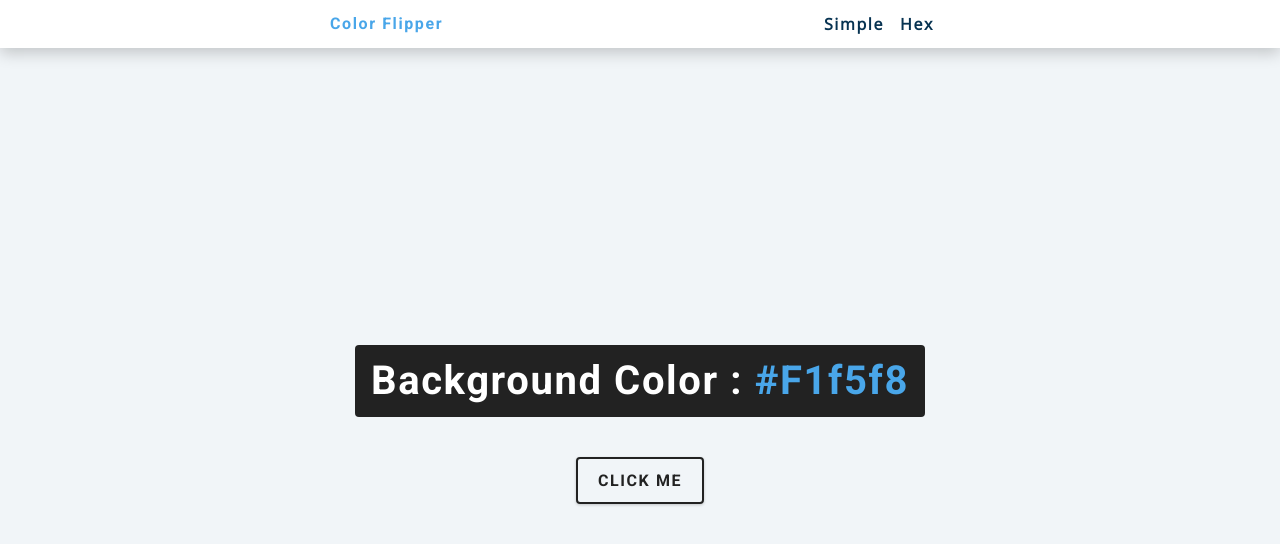
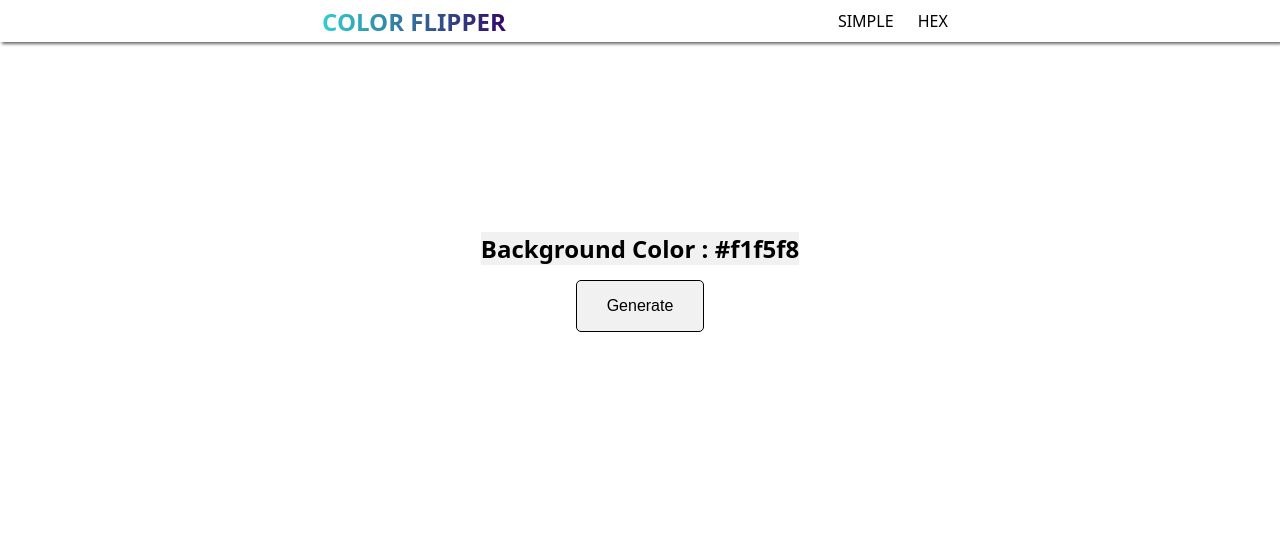
Before and after one commit to imatularyan/color-flipper, a plain HTML site: page index.html in a window 1280 px wide. Drawn offline with nearby package versions, Linux system fonts and the light colour scheme.

Commit message:
Performance

```diff
--- a/hex.js
+++ b/Hex/hex.js
@@ -2,6 +2,7 @@ const hex = [0, 1, 2, 3, 4, 5, 6, 7, 8, 9, "A", "B", "C", "D", "E", "F"];
 
 const btn = document.getElementById('btn');
 const color = document.querySelector('.color');
+
 
 btn.addEventListener('click', function(){
     let hexColor = '#';
--- /dev/null
+++ b/index.css
@@ -0,0 +1,45 @@
+* {
+    margin: 0;
+    padding: 0;
+}
+body {
+    font-family: system-ui, -apple-system, BlinkMacSystemFont, 'Segoe UI', Roboto, Oxygen, Ubuntu, Cantarell, 'Open Sans', 'Helvetica Neue', sans-serif;
+}
+.nav-center {
+    display: flex;
+    justify-content: space-evenly;
+    align-items: center;
+    box-shadow: 2px 2px 3px dimgray;
+    background-color: white;
+}
+.title {
+	background: linear-gradient(to right, #30CFD0 0%, #330867 100%);
+	-webkit-background-clip: text;
+	-webkit-text-fill-color: transparent;
+}
+.nav-links > li, a {
+    display: inline-flex;
+    list-style: none;
+    margin: 5px;
+    text-decoration: none;
+    color: black;
+}
+main {
+    display: flex;
+    justify-content: center;
+    align-items: center;
+    text-align: center;
+    height: 60vh;
+}
+#btn {
+    border: 1px solid black;
+    font-size: 16px;
+    padding: 16px 30px;
+    cursor: pointer;
+    border-radius: 5px;
+    background-color: #f1f1f1;
+    margin-top: 15px;
+}
+h2 {
+    background-color: #f1f1f1;
+}
--- a/index.html
+++ b/index.html
@@ -1,31 +1,32 @@
 <!DOCTYPE html>
 <html lang="en">
-  <head>
-    <meta charset="UTF-8" />
-    <meta name="viewport" content="width=device-width, initial-scale=1.0" />
-    <title>Color Flipper || Simple</title>
-    <link rel="stylesheet" href="styles.css" />
-  </head>
+<head>
+  <meta charset="UTF-8">
+  <meta http-equiv="X-UA-Compatible" content="IE=edge">
+  <meta name="viewport" content="width=device-width, initial-scale=1.0">
+  <title>Color Flipper || Simple</title>
+  <link rel="stylesheet" href="index.css" />
+</head>
   <body>
     <nav>
     <div class="nav-center">
-      <h4>color flipper</h4>
+      <h2 class="title">COLOR FLIPPER</h2>
       <ul class="nav-links">
         <li>
-          <a href="index.html">simple</a>
+          <a href="index.html">SIMPLE</a>
         </li>
         <li>
-          <a href="hex.html">hex</a>
+          <a href="./Hex/hex.html">HEX</a>
         </li>
       </ul>
     </div>
   </nav>
   <main>
     <div class="container">
-      <h2>background color : <span class="color">
+      <h2>Background Color : <span class="color">
         #f1f5f8
       </span></h2>
-      <button class="btn btn-hero" id="btn">click me</button>
+      <button id="btn">Generate</button>
     </div>
   </main>
     <script src="app.js"></script>
--- a/styles.css
+++ /dev/null
@@ -1,234 +0,0 @@
-/*
-===============
-Fonts
-===============
-*/
-@import url("https://fonts.googleapis.com/css?family=Open+Sans|Roboto:400,700&display=swap");
-
-/*
-===============
-Variables
-===============
-*/
-
-:root {
-  /* dark shades of primary color*/
-  --clr-primary-1: hsl(205, 86%, 17%);
-  --clr-primary-2: hsl(205, 77%, 27%);
-  --clr-primary-3: hsl(205, 72%, 37%);
-  --clr-primary-4: hsl(205, 63%, 48%);
-  /* primary/main color */
-  --clr-primary-5: hsl(205, 78%, 60%);
-  /* lighter shades of primary color */
-  --clr-primary-6: hsl(205, 89%, 70%);
-  --clr-primary-7: hsl(205, 90%, 76%);
-  --clr-primary-8: hsl(205, 86%, 81%);
-  --clr-primary-9: hsl(205, 90%, 88%);
-  --clr-primary-10: hsl(205, 100%, 96%);
-  /* darkest grey - used for headings */
-  --clr-grey-1: hsl(209, 61%, 16%);
-  --clr-grey-2: hsl(211, 39%, 23%);
-  --clr-grey-3: hsl(209, 34%, 30%);
-  --clr-grey-4: hsl(209, 28%, 39%);
-  /* grey used for paragraphs */
-  --clr-grey-5: hsl(210, 22%, 49%);
-  --clr-grey-6: hsl(209, 23%, 60%);
-  --clr-grey-7: hsl(211, 27%, 70%);
-  --clr-grey-8: hsl(210, 31%, 80%);
-  --clr-grey-9: hsl(212, 33%, 89%);
-  --clr-grey-10: hsl(210, 36%, 96%);
-  --clr-white: #fff;
-  --clr-red-dark: hsl(360, 67%, 44%);
-  --clr-red-light: hsl(360, 71%, 66%);
-  --clr-green-dark: hsl(125, 67%, 44%);
-  --clr-green-light: hsl(125, 71%, 66%);
-  --clr-black: #222;
-  --ff-primary: "Roboto", sans-serif;
-  --ff-secondary: "Open Sans", sans-serif;
-  --transition: all 0.3s linear;
-  --spacing: 0.1rem;
-  --radius: 0.25rem;
-  --light-shadow: 0 5px 15px rgba(0, 0, 0, 0.1);
-  --dark-shadow: 0 5px 15px rgba(0, 0, 0, 0.2);
-  --max-width: 1170px;
-  --fixed-width: 620px;
-}
-/*
-===============
-Global Styles
-===============
-*/
-
-*,
-::after,
-::before {
-  margin: 0;
-  padding: 0;
-  box-sizing: border-box;
-}
-body {
-  font-family: var(--ff-secondary);
-  background: var(--clr-grey-10);
-  color: var(--clr-grey-1);
-  line-height: 1.5;
-  font-size: 0.875rem;
-}
-ul {
-  list-style-type: none;
-}
-a {
-  text-decoration: none;
-}
-h1,
-h2,
-h3,
-h4 {
-  letter-spacing: var(--spacing);
-  text-transform: capitalize;
-  line-height: 1.25;
-  margin-bottom: 0.75rem;
-  font-family: var(--ff-primary);
-}
-h1 {
-  font-size: 3rem;
-}
-h2 {
-  font-size: 2rem;
-}
-h3 {
-  font-size: 1.25rem;
-}
-h4 {
-  font-size: 0.875rem;
-}
-p {
-  margin-bottom: 1.25rem;
-  color: var(--clr-grey-5);
-}
-@media screen and (min-width: 800px) {
-  h1 {
-    font-size: 4rem;
-  }
-  h2 {
-    font-size: 2.5rem;
-  }
-  h3 {
-    font-size: 1.75rem;
-  }
-  h4 {
-    font-size: 1rem;
-  }
-  body {
-    font-size: 1rem;
-  }
-  h1,
-  h2,
-  h3,
-  h4 {
-    line-height: 1;
-  }
-}
-/*  global classes */
-
-/* section */
-.section {
-  padding: 5rem 0;
-}
-
-.section-center {
-  width: 90vw;
-  margin: 0 auto;
-  max-width: 1170px;
-}
-@media screen and (min-width: 992px) {
-  .section-center {
-    width: 95vw;
-  }
-}
-main {
-  min-height: 100vh;
-  display: grid;
-  place-items: center;
-}
-
-/*
-===============
-Nav
-===============
-*/
-nav {
-  background: var(--clr-white);
-  height: 3rem;
-  display: grid;
-  align-items: center;
-  box-shadow: var(--dark-shadow);
-}
-.nav-center {
-  width: 90vw;
-  max-width: var(--fixed-width);
-  margin: 0 auto;
-  display: flex;
-  align-items: center;
-  justify-content: space-between;
-}
-.nav-center h4 {
-  margin-bottom: 0;
-  color: var(--clr-primary-5);
-}
-.nav-links {
-  display: flex;
-}
-nav a {
-  text-transform: capitalize;
-  font-weight: 700;
-  font-size: 1rem;
-  color: var(--clr-primary-1);
-  letter-spacing: var(--spacing);
-  margin-right: 1rem;
-}
-nav a:hover {
-  color: var(--clr-primary-5);
-}
-/*
-===============
-Container
-===============
-*/
-main {
-  min-height: calc(100vh - 3rem);
-  display: grid;
-  place-items: center;
-}
-.container {
-  text-align: center;
-}
-.container h2 {
-  background: var(--clr-black);
-  color: var(--clr-white);
-  padding: 1rem;
-  border-radius: var(--radius);
-  margin-bottom: 2.5rem;
-}
-.color {
-  color: var(--clr-primary-5);
-}
-.btn-hero {
-  font-family: var(--ff-primary);
-  text-transform: uppercase;
-  background: transparent;
-  color: var(--clr-black);
-  letter-spacing: var(--spacing);
-  display: inline-block;
-  font-weight: 700;
-  transition: var(--transition);
-  border: 2px solid var(--clr-black);
-  cursor: pointer;
-  box-shadow: 0 1px 3px rgba(0, 0, 0, 0.2);
-  border-radius: var(--radius);
-  font-size: 1rem;
-  padding: 0.75rem 1.25rem;
-}
-.btn-hero:hover {
-  color: var(--clr-white);
-  background: var(--clr-black);
-}
```
Also changed, not shown: Hex/hex.html (added, +29 -0 lines), hex.html (deleted, +0 -29 lines).
